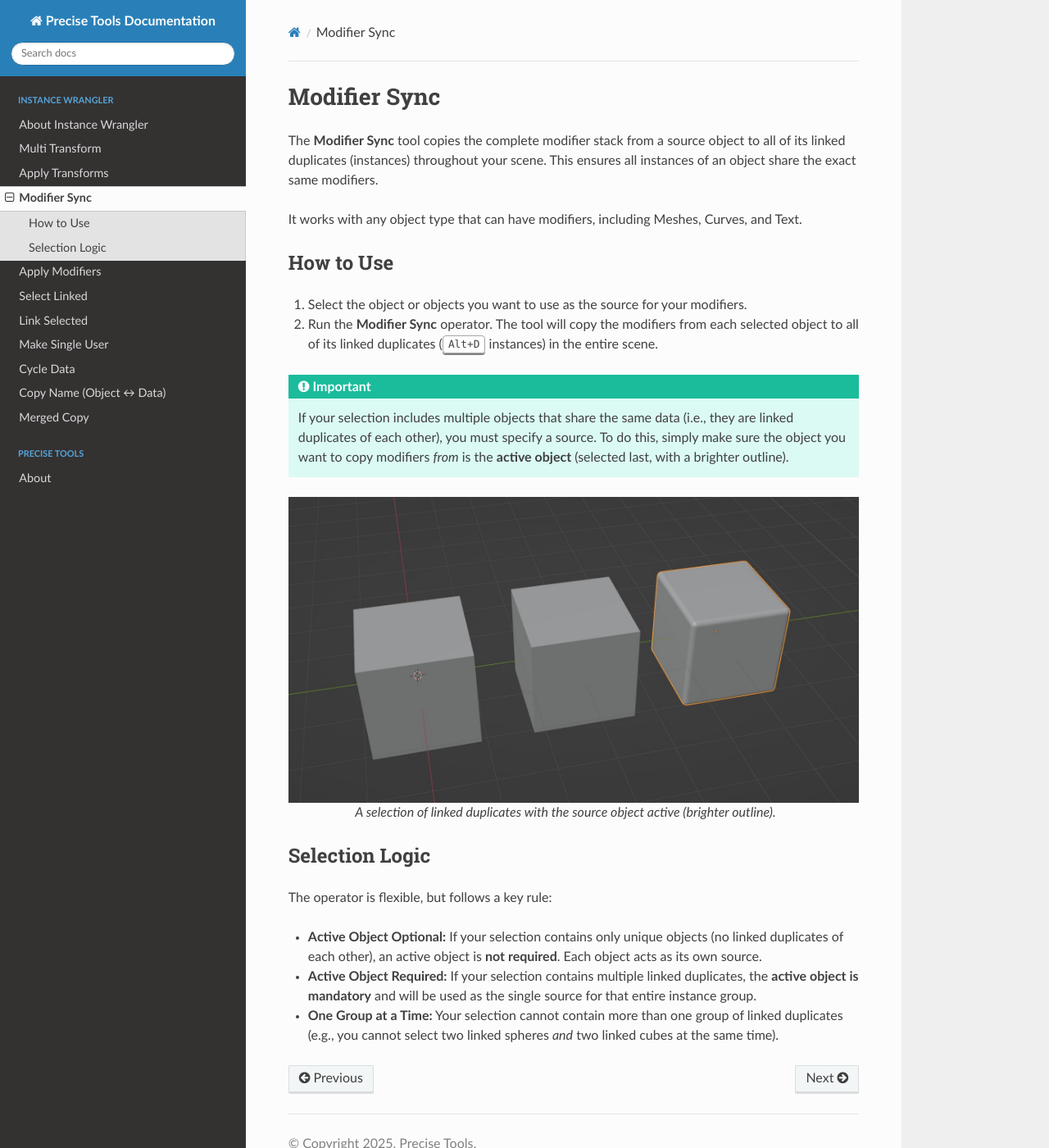
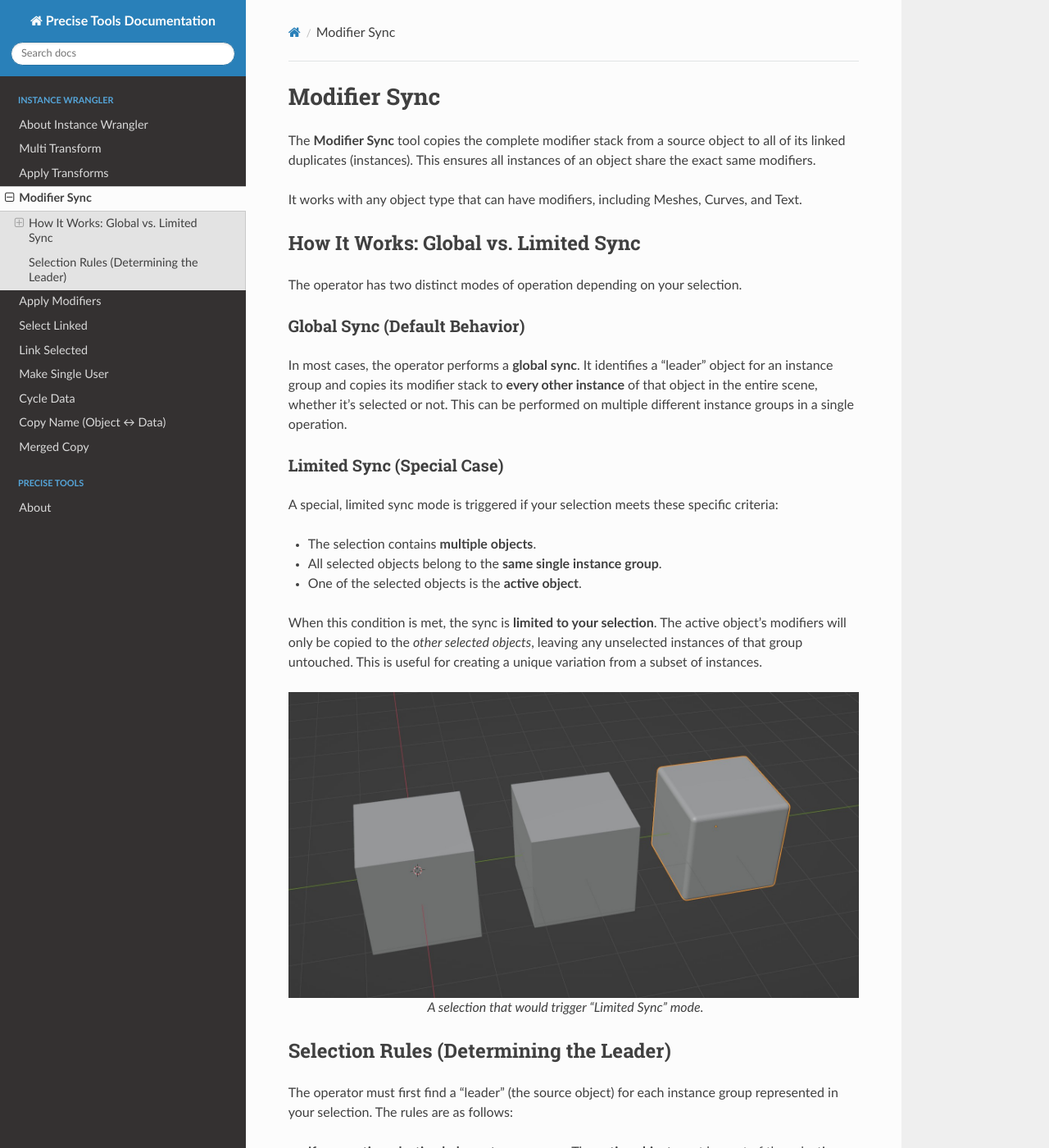
Before and after one commit to jb1981dev/Precise-Docs, a Sphinx documentation site: the page built from docs/source/instwrangler/modifiersync.rst, in a window 1280 px wide and 1400 px high. Shown: the whole window at 82% size. Built offline with Sphinx 7.4.7 and the Read the Docs theme 3.1.0, drawn with Linux system fonts in a browser that asks for light colours; some of the changed text lies outside the part shown.

Commit message:
Update modifiersync.rst

```diff
--- a/docs/source/instwrangler/modifiersync.rst
+++ b/docs/source/instwrangler/modifiersync.rst
@@ -4,32 +4,44 @@
 Modifier Sync
 ===============
 
-The **Modifier Sync** tool copies the complete modifier stack from a source object to all of its linked duplicates (instances) throughout your scene. This ensures all instances of an object share the exact same modifiers.
+The **Modifier Sync** tool copies the complete modifier stack from a source object to all of its linked duplicates (instances). This ensures all instances of an object share the exact same modifiers.
 
 It works with any object type that can have modifiers, including Meshes, Curves, and Text.
 
-How to Use
-==========
+How It Works: Global vs. Limited Sync
+=====================================
 
-1. Select the object or objects you want to use as the source for your modifiers.
-2. Run the **Modifier Sync** operator. The tool will copy the modifiers from each selected object to all of its linked duplicates (:kbd:`Alt+D` instances) in the entire scene.
+The operator has two distinct modes of operation depending on your selection.
 
-.. important::
-   If your selection includes multiple objects that share the same data (i.e., they are linked duplicates of each other), you must specify a source. To do this, simply make sure the object you want to copy modifiers *from* is the **active object** (selected last, with a brighter outline).
+Global Sync (Default Behavior)
+------------------------------
+
+In most cases, the operator performs a **global sync**. It identifies a "leader" object for an instance group and copies its modifier stack to **every other instance** of that object in the entire scene, whether it's selected or not. This can be performed on multiple different instance groups in a single operation.
+
+Limited Sync (Special Case)
+---------------------------
+
+A special, limited sync mode is triggered if your selection meets these specific criteria:
+
+* The selection contains **multiple objects**.
+* All selected objects belong to the **same single instance group**.
+* One of the selected objects is the **active object**.
+
+When this condition is met, the sync is **limited to your selection**. The active object's modifiers will only be copied to the *other selected objects*, leaving any unselected instances of that group untouched. This is useful for creating a unique variation from a subset of instances.
 
 .. figure:: images/modifier_sync_active_object.jpg
-  :align: center
-  :alt: Three linked cubes selected with one active
+   :align: center
+   :alt: Three linked cubes selected with one active
 
-  A selection of linked duplicates with the source object active (brighter outline).
+   A selection that would trigger "Limited Sync" mode.
 
-Selection Logic
-===============
+Selection Rules (Determining the Leader)
+========================================
 
-The operator is flexible, but follows a key rule:
+The operator must first find a "leader" (the source object) for each instance group represented in your selection. The rules are as follows:
 
-* **Active Object Optional:** If your selection contains only unique objects (no linked duplicates of each other), an active object is **not required**. Each object acts as its own source.
+* **If your entire selection belongs to one group:** The **active object** must be part of the selection and is always considered the leader.
 
-* **Active Object Required:** If your selection contains multiple linked duplicates, the **active object is mandatory** and will be used as the single source for that entire instance group.
-
-* **One Group at a Time:** Your selection cannot contain more than one group of linked duplicates (e.g., you cannot select two linked spheres *and* two linked cubes at the same time).
+* **If you select objects from multiple groups:** The operator can process all of them at once. To avoid ambiguity, a leader must be clear for each group:
+    * If you select only **one object** from a group, it automatically becomes that group's leader.
+    * If you select **multiple objects** from a group, the **active object** must be one of them to be designated as that group's leader.
```
